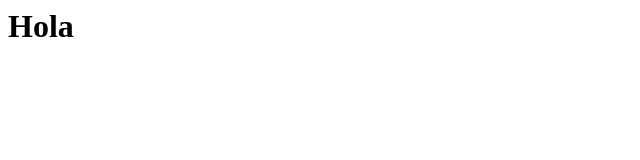
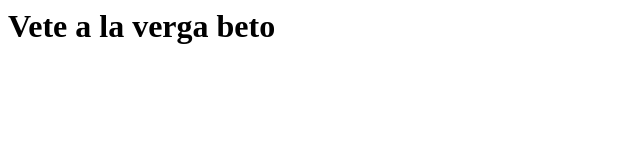
Before and after one commit to aromeronavia/chatjs, a website: page public/index.html in a window 1280 px wide. Shown: the whole page, without its empty margins (0-640 px from the left). Drawn offline with Linux system fonts and the light colour scheme.

Commit message:
vete a la verga beto

```diff
--- a/public/index.html
+++ b/public/index.html
@@ -1,5 +1,5 @@
 <html>
     <body>
-        <h1>Hola</h1>
+        <h1>Vete a la verga beto</h1>
     </body>
 </html>
```
